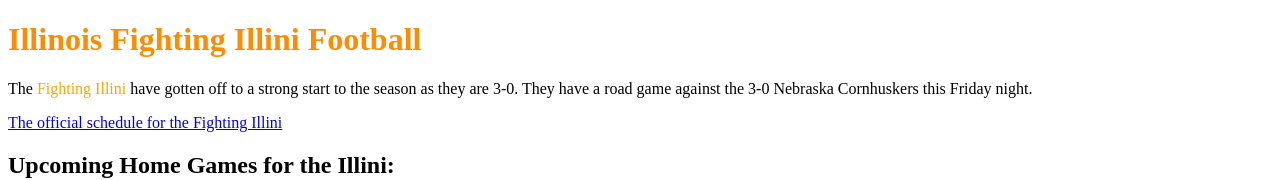
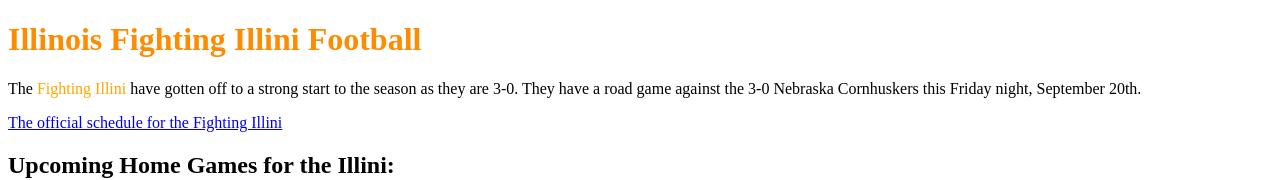
Before and after one commit to jasonmorris8/jasonmorris8.io, a plain HTML site: page index.html in a window 1280 px wide. Shown: the top 180 px of the page. Drawn offline with Linux system fonts and the light colour scheme.

Commit message:
Update index.html

```diff
--- a/index.html
+++ b/index.html
@@ -14,7 +14,7 @@
         <p>The <span class="highlight" style="
             color: orange;
         ">Fighting Illini</span> have gotten off to a strong start to the season as they are 3-0.
-        They have a road game against the 3-0 Nebraska Cornhuskers this Friday night.</p>
+        They have a road game against the 3-0 Nebraska Cornhuskers this Friday night, September 20th.</p>
 
         <a href="https://fightingillini.com/sports/football/schedule/2024" target="_blank">The official schedule for the Fighting Illini</a>
 
```
